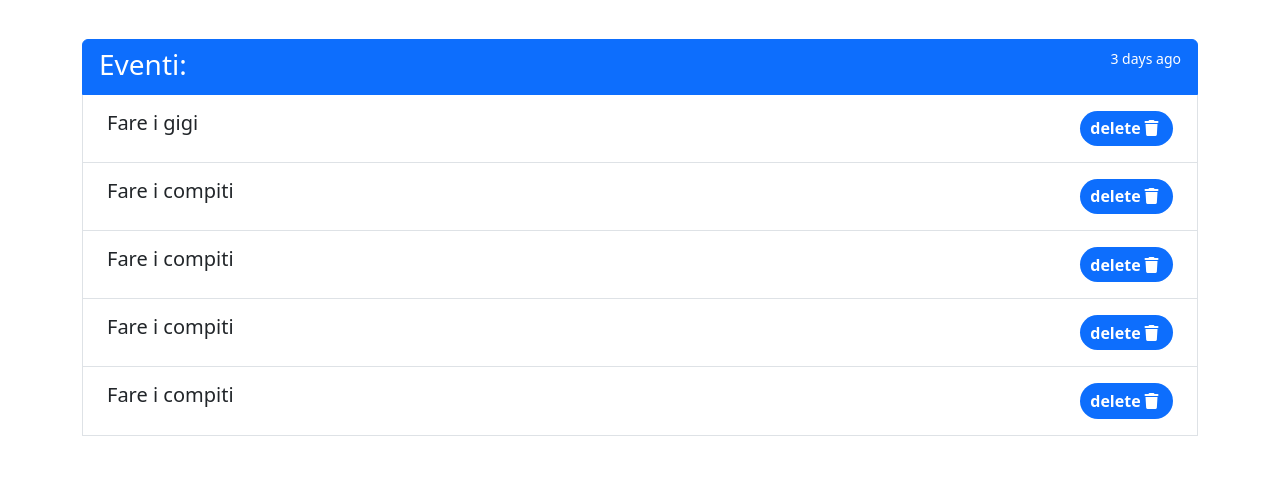
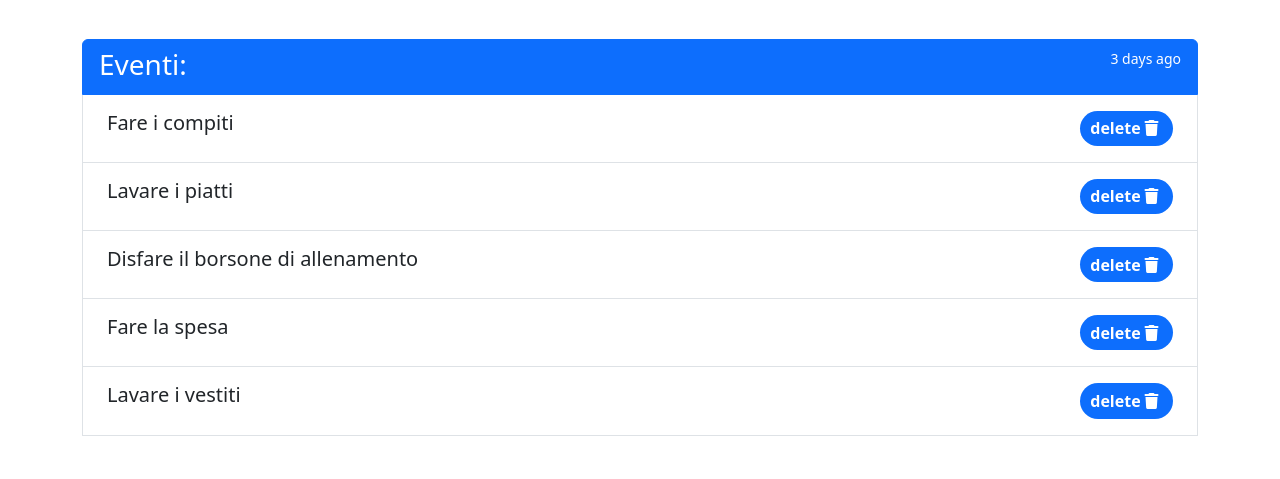
Before and after one commit to DavideAlovisio13/vue-todolist, a plain HTML site: page index.html in a window 1280 px wide. Shown: the part 89-568 px from the top of the page. Drawn offline with nearby package versions, Linux system fonts and the light colour scheme.

Commit message:
refactory and finish beta

```diff
--- a/js/data.js
+++ b/js/data.js
@@ -2,31 +2,31 @@
 export const toDoList = [
     {
         id: 1,
-        text: 'Fare i gigi',
+        text: 'Fare i compiti',
         done: false
     },
 
     {
         id: 2,
-        text: 'Fare i compiti',
+        text: 'Lavare i piatti',
         done: false
     },
 
     {
         id: 3,
-        text: 'Fare i compiti',
+        text: 'Disfare il borsone di allenamento',
         done: false
     },
 
     {
         id: 4,
-        text: 'Fare i compiti',
+        text: 'Fare la spesa',
         done: false
     },
 
     {
         id: 5,
-        text: 'Fare i compiti',
+        text: 'Lavare i vestiti',
         done: false
     }
 ]
--- a/js/main.js
+++ b/js/main.js
@@ -1,6 +1,8 @@
+
 import { toDoList } from './data.js'
 // destrutturazione del metodo createApp, mettendola nella variabile vue
 const { createApp } = Vue;
+
 
 // iniziamo ad usare il metodo appena importato, ritornando la mia applicazione e montandola su #app
 createApp({ //option object
@@ -40,7 +42,7 @@ createApp({ //option object
                 text: this.elementText,
                 done: false
             }
-             // generiamo l'id del nuovo elemento
+            // generiamo l'id del nuovo elemento
             let newId = 0;
             // per ogni elemento nella lista
             this.toDoList.forEach((el) => {
@@ -56,7 +58,6 @@ createApp({ //option object
             this.toDoList.push(newElem);
         }
     },
-
     mounted() {
         console.log(this.toDoList)
     } //lifecycle hook, inseriamo un console.log per controllare se this.toDoList funziona
```
Also changed, not shown: index.html (+4 -2 lines).
